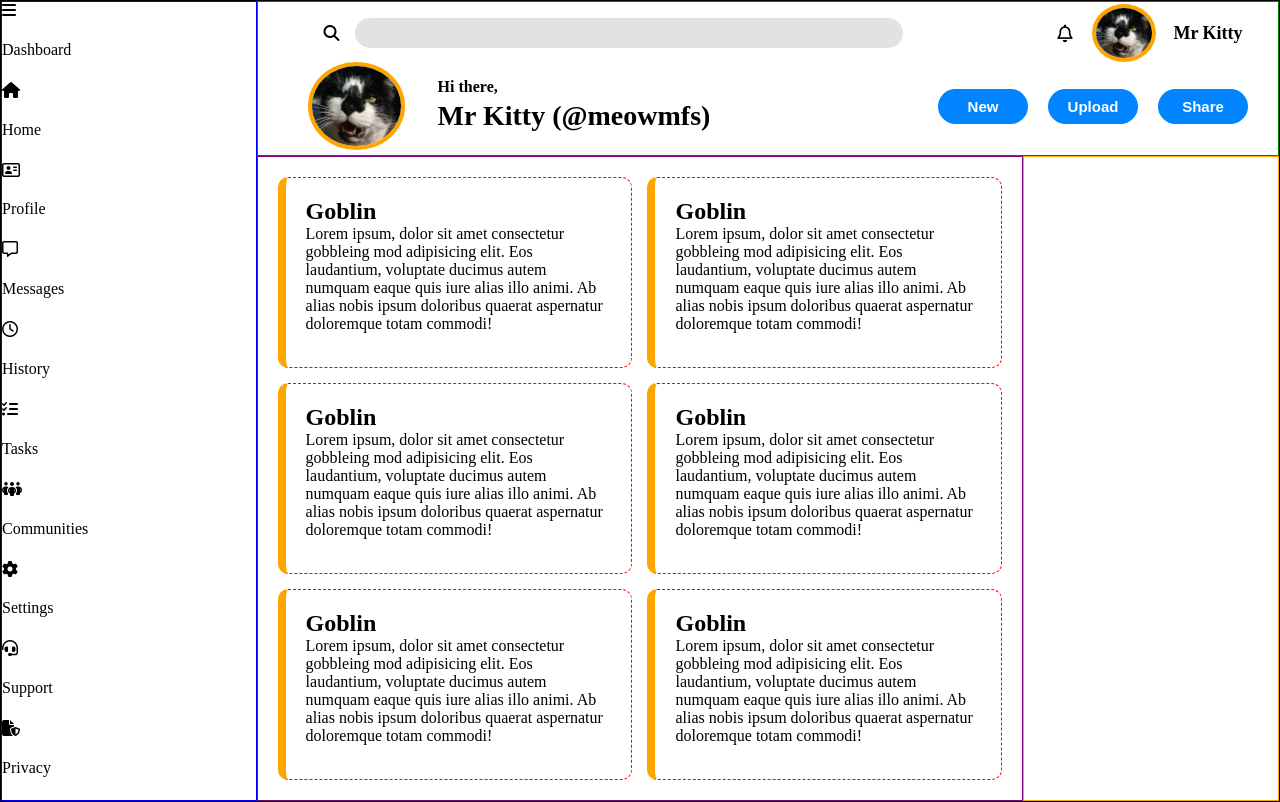
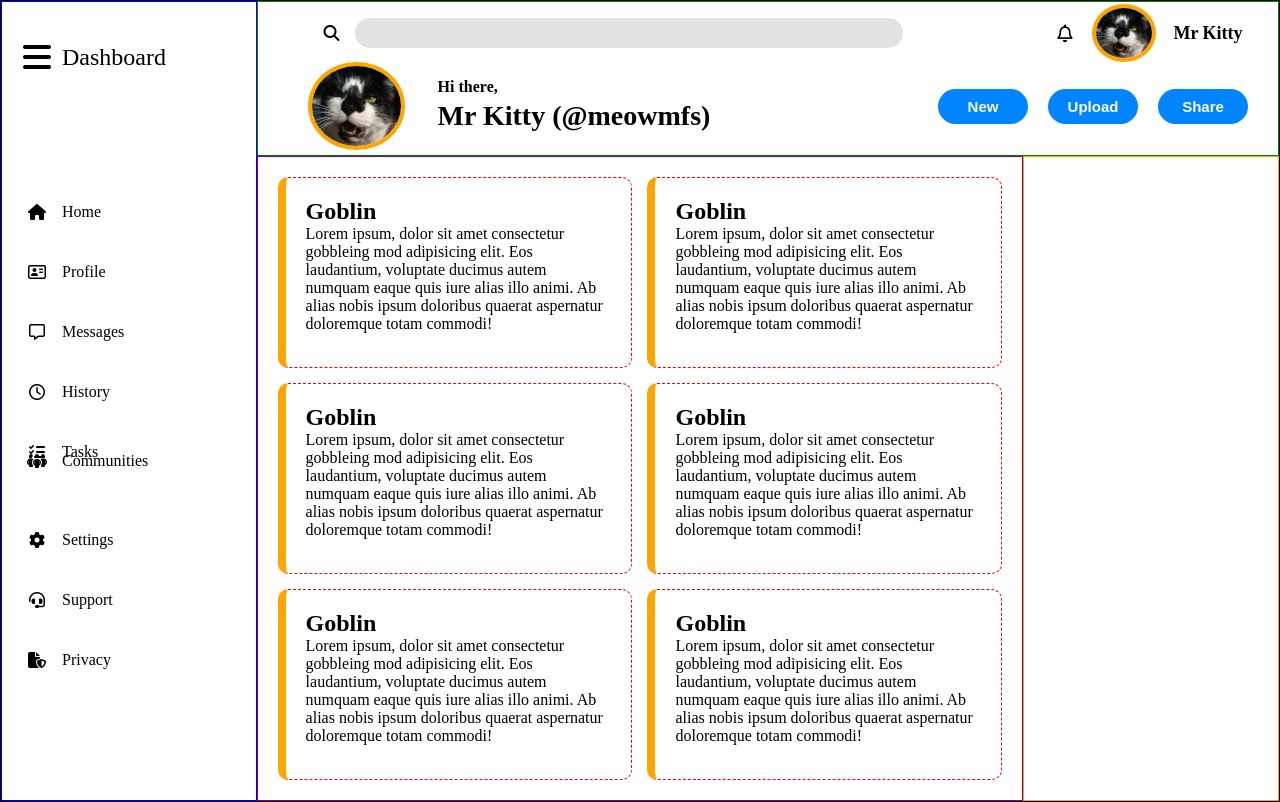
Before and after one commit to Bjwills7/TOP-Admin-Dashboard, a plain HTML site: page index.html in a window 1280 px wide. Drawn offline with Linux system fonts and the light colour scheme.

Commit message:
Organize navbar content with grid and margin

```diff
--- a/index.html
+++ b/index.html
@@ -43,7 +43,7 @@
             <i class="fa-solid fa-list-check"></i>
             <span>Tasks</span>
             <i class="fa-solid fa-people-group"></i>
-            <span>Communities</span>
+            <span class="communities">Communities</span>
             <i class="fa-solid fa-gear"></i>
             <span>Settings</span>
             <i class="fa-solid fa-headset"></i>
--- a/styles.css
+++ b/styles.css
@@ -41,6 +41,9 @@ html, body {
     border: 1px solid blue;
     grid-row: 1 / span 2;
     display: grid;
+    grid-template-columns: 50px 1fr;
+    grid-template-rows: 150px repeat(5, 60px) .2fr repeat(3, 60px);
+    padding: 30px 0 0 10px;
 }
 
 .main {
@@ -122,3 +125,27 @@ button {
 }
 
 /* Navbar items */
+
+.navBar > i {
+    align-self: center;
+    justify-self: center;
+}
+
+.navBar i:first-child {
+    margin: -100px 0 0 0;
+    transform: scale(2);
+}
+
+.navBar span {
+    align-self: center;
+}
+
+.navBar > span:first-of-type {
+    font-size: 24px;
+    align-self: center;
+    margin: -100px 0 0 0;
+}
+
+.fa-people-group, .communities {
+    margin: -70px 0 0 0;
+}
```
